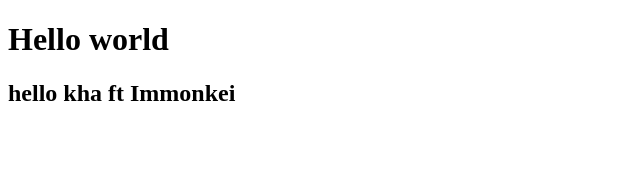
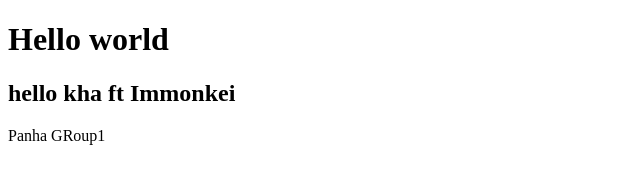
Before and after one commit to reanchanrin12/Group1, a plain HTML site: page index.html in a window 1280 px wide. Shown: the whole page, without its empty margins (0-640 px from the left). Drawn offline with Linux system fonts and the light colour scheme.

Commit message:
Panha push

```diff
--- a/index.html
+++ b/index.html
@@ -8,5 +8,6 @@
 <body>
   <h1>Hello world</h1>
   <h2>hello kha ft Immonkei</h2>
+  <p>Panha GRoup1</p>
 </body>
 </html>
```
